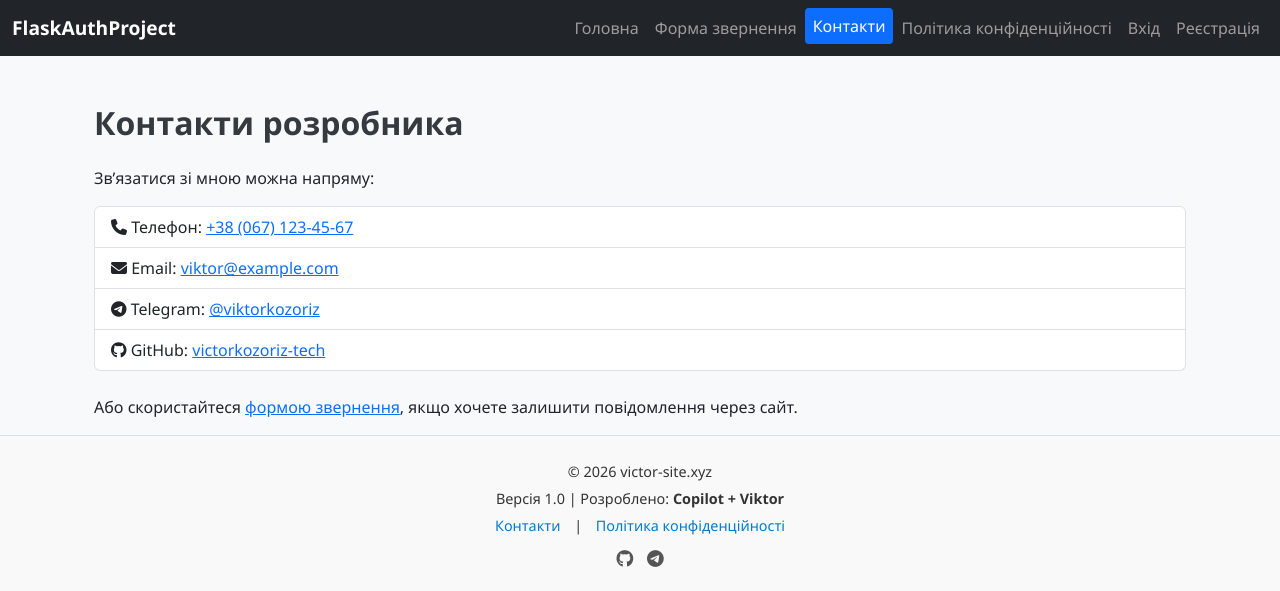
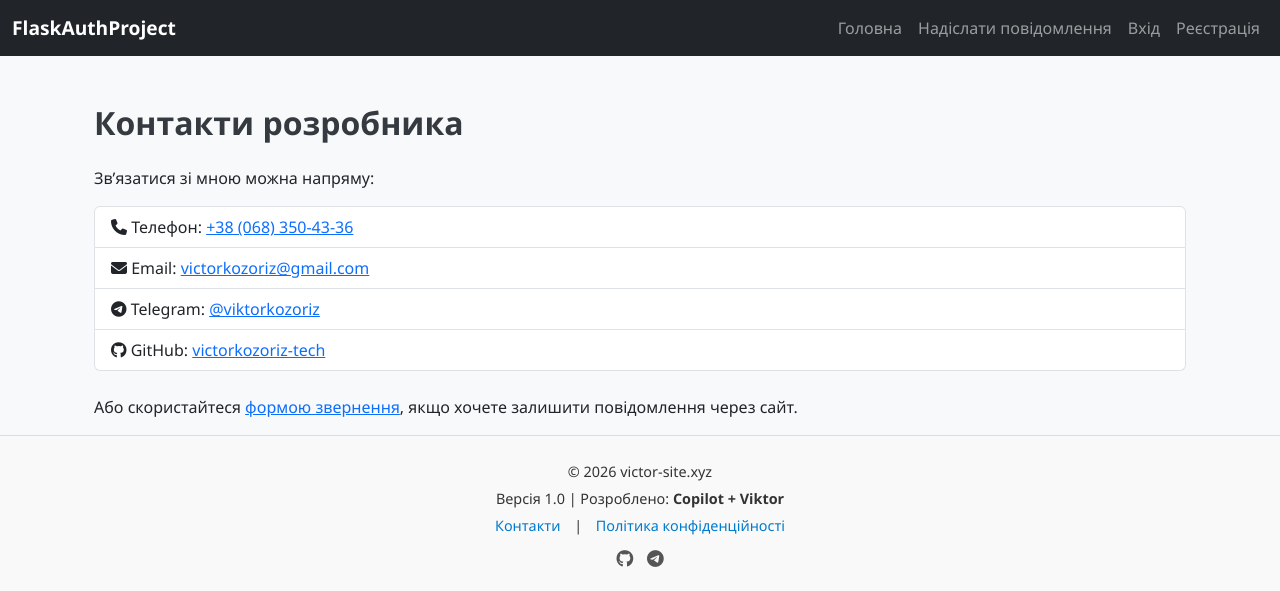
Before and after one commit to victorkozoriz-tech/FlaskAuthProject, a Flask app: page /contacts in a window 1280 px wide. Shown: the top 591 px of the page. Run offline with Flask 3, Linux system fonts and the light colour scheme; some libraries are stand-ins or nearby versions.

Commit message:
Reload files

```diff
--- a/templates/contacts.html
+++ b/templates/contacts.html
@@ -8,10 +8,10 @@
 
   <ul class="list-group mb-4">
     <li class="list-group-item">
-      <i class="fas fa-phone"></i> Телефон: <a href="tel:+380671234567">+38 (067) 123‑45‑67</a>
+      <i class="fas fa-phone"></i> Телефон: <a href="tel:+380671234567">+38 (068) 350‑43‑36</a>
     </li>
     <li class="list-group-item">
-      <i class="fas fa-envelope"></i> Email: <a href="mailto:viktor@example.com">viktor@example.com</a>
+      <i class="fas fa-envelope"></i> Email: <a href="mailto:viktor@example.com">victorkozoriz@gmail.com</a>
     </li>
     <li class="list-group-item">
       <i class="fab fa-telegram"></i> Telegram: <a href="https://t.me/viktorkozoriz" target="_blank">@viktorkozoriz</a>
--- a/templates/layout.html
+++ b/templates/layout.html
@@ -41,13 +41,8 @@
                     <a class="nav-link {% if active=='index' %}active{% endif %}" href="{{ url_for('index') }}">Головна</a>
                 </li>
                 <li class="nav-item">
-                    <a class="nav-link {% if active=='contact' %}active{% endif %}" href="{{ url_for('contact') }}">Форма звернення</a>
-                </li>
-                <li class="nav-item">
-                    <a class="nav-link {% if active=='contacts' %}active{% endif %}" href="{{ url_for('contacts') }}">Контакти</a>
-                </li>
-                <li class="nav-item">
-                    <a class="nav-link {% if active=='privacy' %}active{% endif %}" href="{{ url_for('privacy') }}">Політика конфіденційності</a>
+                    <a class="nav-link {% if active=='contact' %}active{% endif %}" href="{{ url_for('contact') }}">Надіслати повідомлення</a>
+
                 </li>
                 {% if current_user.is_authenticated %}
                     {% if current_user.role == 'admin' %}
```
Also changed, not shown: static/favicon.ico, static/logo.png.
